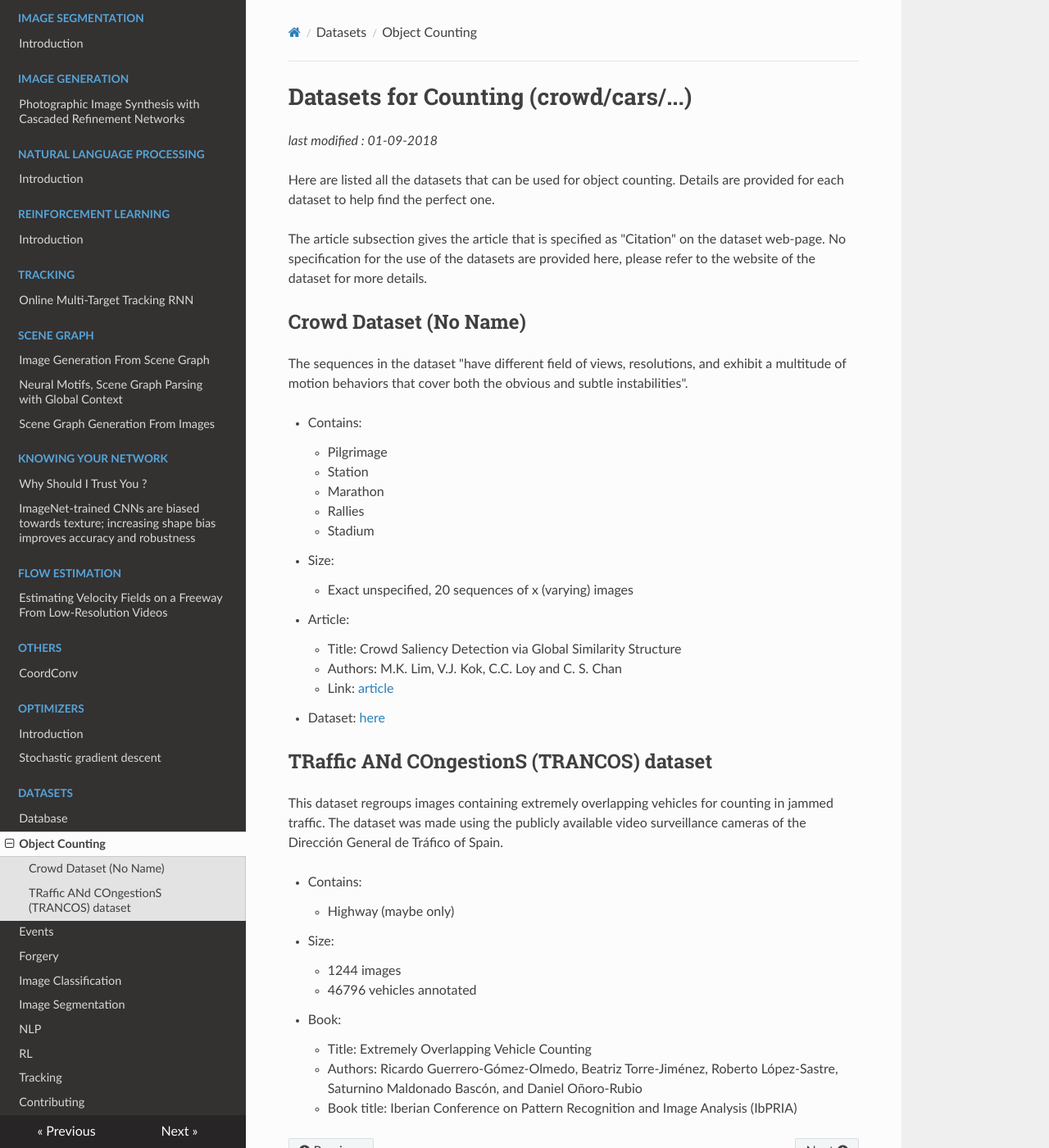
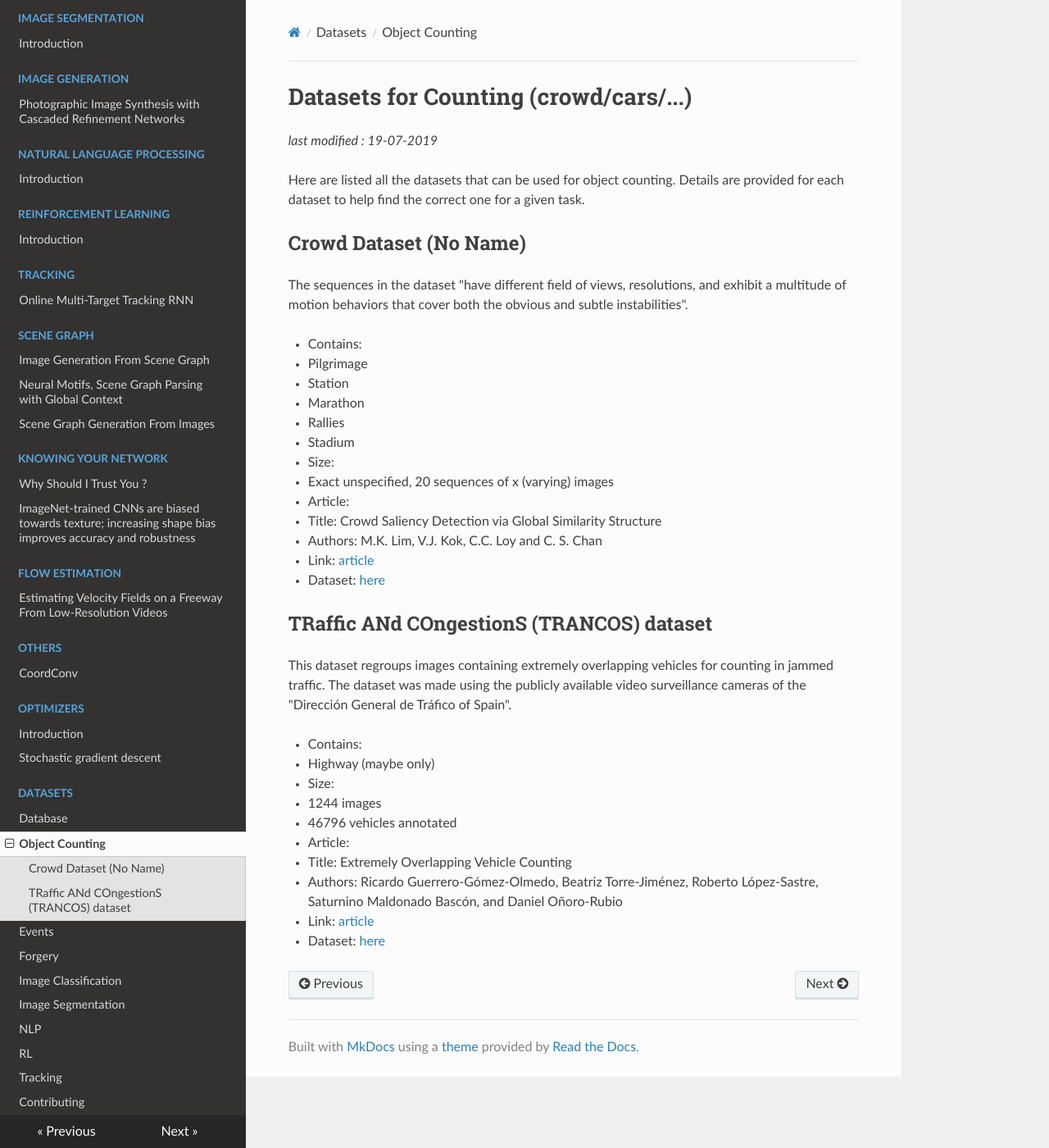
Before and after one commit to D3lt4lph4/papers, an MkDocs documentation site: the page built from docs/datasets/counting.md, in a window 1280 px wide and 1400 px high. Shown: the whole window at 82% size. Built offline with MkDocs 1.6.1, drawn with Linux system fonts in a browser that asks for light colours; nearby versions of some CDN libraries; old or Windows-style settings are respelled for this version of MkDocs.

Commit message:
small corrections

```diff
--- a/docs/datasets/counting.md
+++ b/docs/datasets/counting.md
@@ -1,44 +1,44 @@
 # Datasets for Counting (crowd/cars/...)
 
-_last modified : 01-09-2018_
+_last modified : 19-07-2019_
 
-Here are listed all the datasets that can be used for object counting. Details are provided for each dataset to help find the perfect one.
-
-The article subsection gives the article that is specified as "Citation" on the dataset web-page. No specification for the use of the datasets are provided here, please refer to the website of the dataset for more details.
+Here are listed all the datasets that can be used for object counting. Details are provided for each dataset to help find the correct one for a given task.
 
 ## Crowd Dataset (No Name)
 
 The sequences in the dataset "have different field of views, resolutions, and exhibit a multitude of motion behaviors that cover both the obvious and subtle instabilities".
 
 - Contains:
-    - Pilgrimage
-    - Station
-    - Marathon
-    - Rallies
-    - Stadium
+  - Pilgrimage
+  - Station
+  - Marathon
+  - Rallies
+  - Stadium
 
 - Size:
-    - Exact unspecified, 20 sequences of x (varying) images
+  - Exact unspecified, 20 sequences of x (varying) images
 
 - Article:
-    - Title: Crowd Saliency Detection via Global Similarity Structure
-    - Authors: M.K. Lim, V.J. Kok, C.C. Loy and C. S. Chan
-    - Link: [article](http://personal.ie.cuhk.edu.hk/~ccloy/files/icpr_2014_crowd.pdf)
+  - Title: Crowd Saliency Detection via Global Similarity Structure
+  - Authors: M.K. Lim, V.J. Kok, C.C. Loy and C. S. Chan
+  - Link: [article](http://personal.ie.cuhk.edu.hk/~ccloy/files/icpr_2014_crowd.pdf)
 
 - Dataset: [here](http://cs-chan.com/downloads_crowd_dataset.html)
 
 ## TRaffic ANd COngestionS (TRANCOS) dataset
 
-This dataset regroups images containing extremely overlapping vehicles for counting in jammed traffic. The dataset was made using the publicly available video surveillance cameras of the Dirección General de Tráfico of Spain.
+This dataset regroups images containing extremely overlapping vehicles for counting in jammed traffic. The dataset was made using the publicly available video surveillance cameras of the "Dirección General de Tráfico of Spain".
 
 - Contains:
-    - Highway (maybe only)
+  - Highway (maybe only)
 
 - Size:
-    - 1244 images
-    - 46796 vehicles annotated
+  - 1244 images
+  - 46796 vehicles annotated
 
-- Book:
-    - Title: Extremely Overlapping Vehicle Counting
-    - Authors: Ricardo Guerrero-Gómez-Olmedo, Beatriz Torre-Jiménez, Roberto López-Sastre, Saturnino Maldonado Bascón, and Daniel Oñoro-Rubio
-    - Book title: Iberian Conference on Pattern Recognition and Image Analysis (IbPRIA)
+- Article:
+  - Title: Extremely Overlapping Vehicle Counting
+  - Authors: Ricardo Guerrero-Gómez-Olmedo, Beatriz Torre-Jiménez, Roberto López-Sastre, Saturnino Maldonado Bascón, and Daniel Oñoro-Rubio
+  - Link: [article](http://agamenon.tsc.uah.es/Personales/rlopez/docs/ibpria2015-guerrero.pdf)
+
+- Dataset: [here](http://agamenon.tsc.uah.es/Personales/rlopez/data/trancos/)
```
